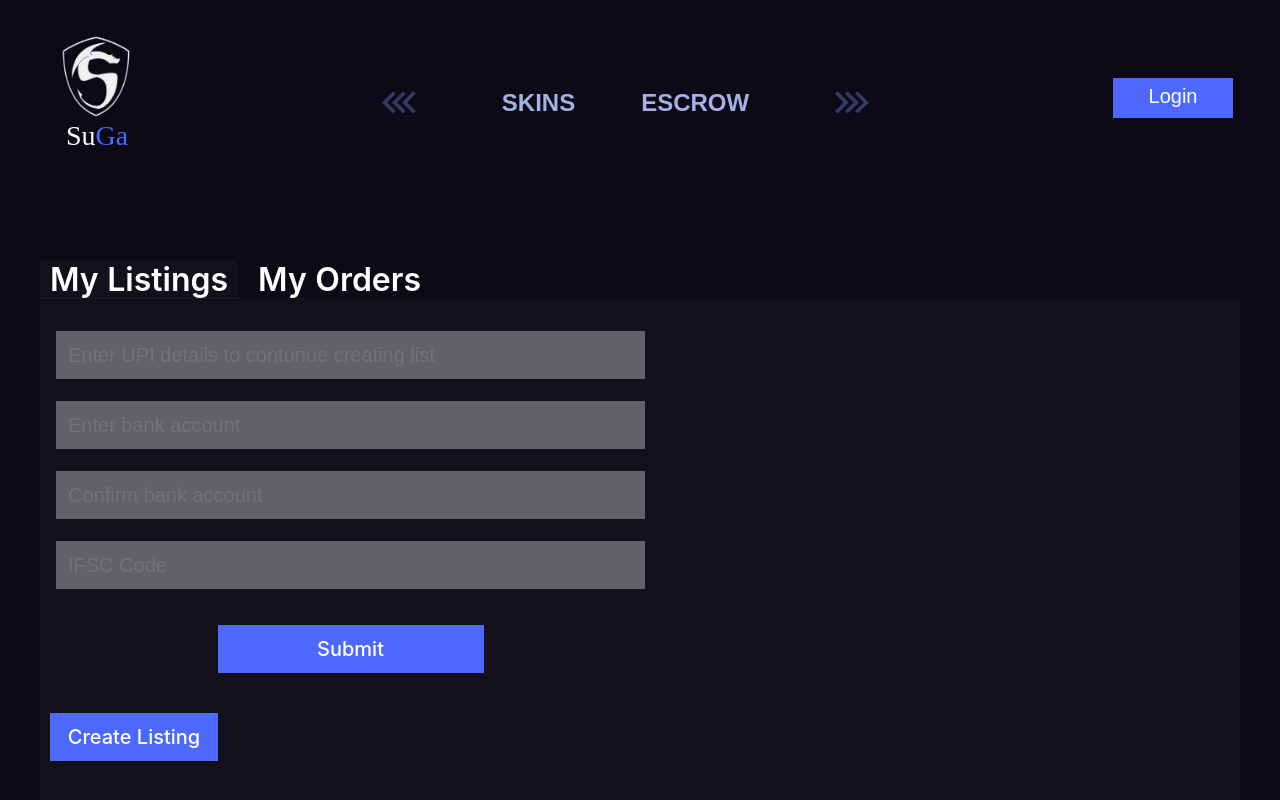
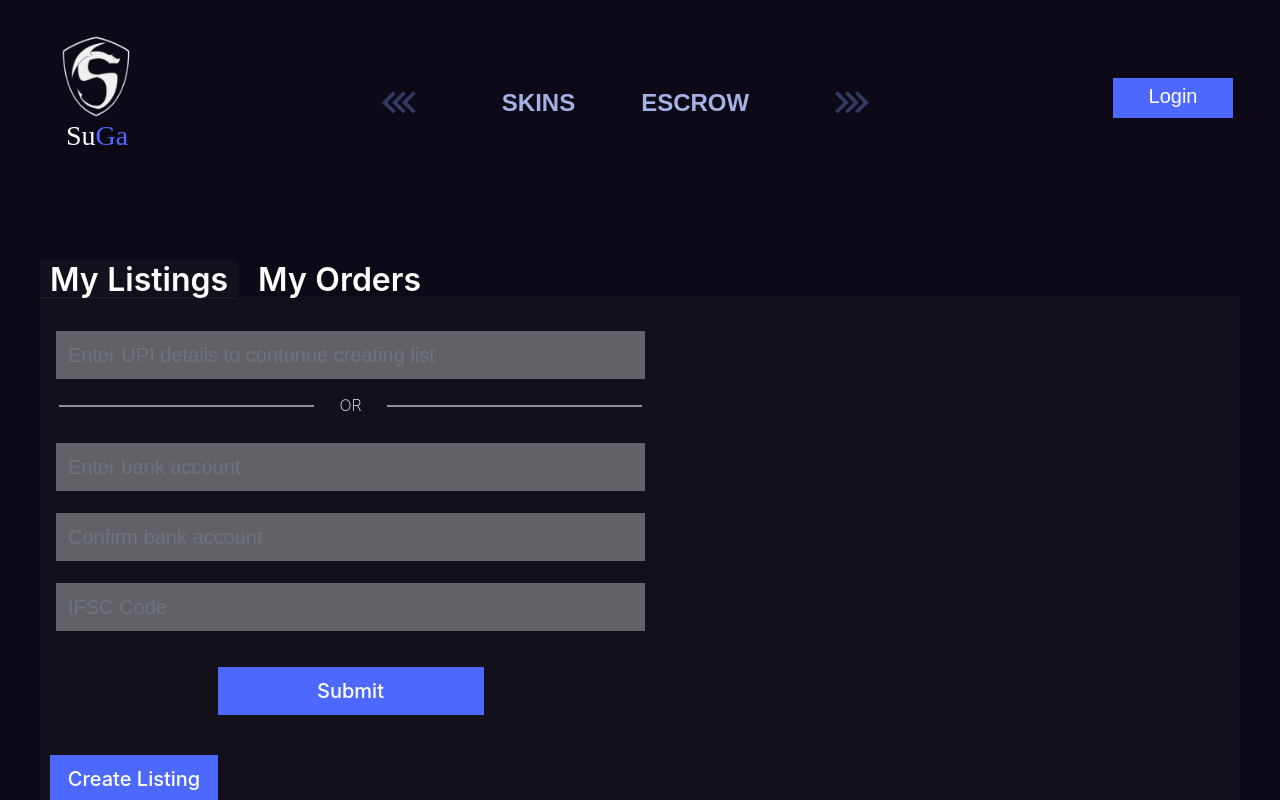
Before and after one commit to Bhunesh22/Suga_Frontend, a React (Create React App) app: page /mylistings in a window 1280 px wide. Shown: the top 800 px of the page. Built offline with nearby package versions, Linux system fonts and the light colour scheme; a web font is replaced by a local one.

Commit message:
my listings 3

```diff
--- a/src/Components/ESCROW/Listings/MyListings.css
+++ b/src/Components/ESCROW/Listings/MyListings.css
@@ -248,11 +248,11 @@ text-align: center; */
     color: #FFFFFF;
 }
 
-.accountDetails4{
+.accountDetails4 {
     max-width: 621px;
 }
 
-.accountDetails5{
+.accountDetails5 {
     display: flex;
     flex-direction: column;
     align-items: center;
@@ -268,3 +268,28 @@ text-align: center; */
 
 
 } */
+
+.listingLine1 {
+    width: 255px;
+    height: 0px;
+
+    border: 1px solid #939393;
+}
+
+.listingFlex2 {
+    display: flex;
+    align-items: center;
+    gap: 25px;
+
+}
+
+.orText2 {
+    font-family: 'Inter', sans-serif;
+    font-style: normal;
+    font-weight: 200;
+    font-size: 16px;
+    line-height: 16px;
+    color: #FFFFFF;
+
+   margin-top: 6px;
+}
--- a/src/Components/ESCROW/Listings/MyListings.js
+++ b/src/Components/ESCROW/Listings/MyListings.js
@@ -38,6 +38,13 @@ function MyListings() {
                                         <div className="col-md-12">
                                             <input type="text" className="form-control" placeholder='Enter UPI details to contunue creating list' />
                                         </div>
+
+                                        <div className='listingFlex2'>
+                                            <div className='listingLine1' />
+                                            <h4 className='orText2'>OR</h4>
+                                            <div className='listingLine1' />
+                                        </div>
+
                                         <div className="col-md-12">
                                             <input type="text" className="form-control" placeholder='Enter bank account' />
                                         </div>
```
